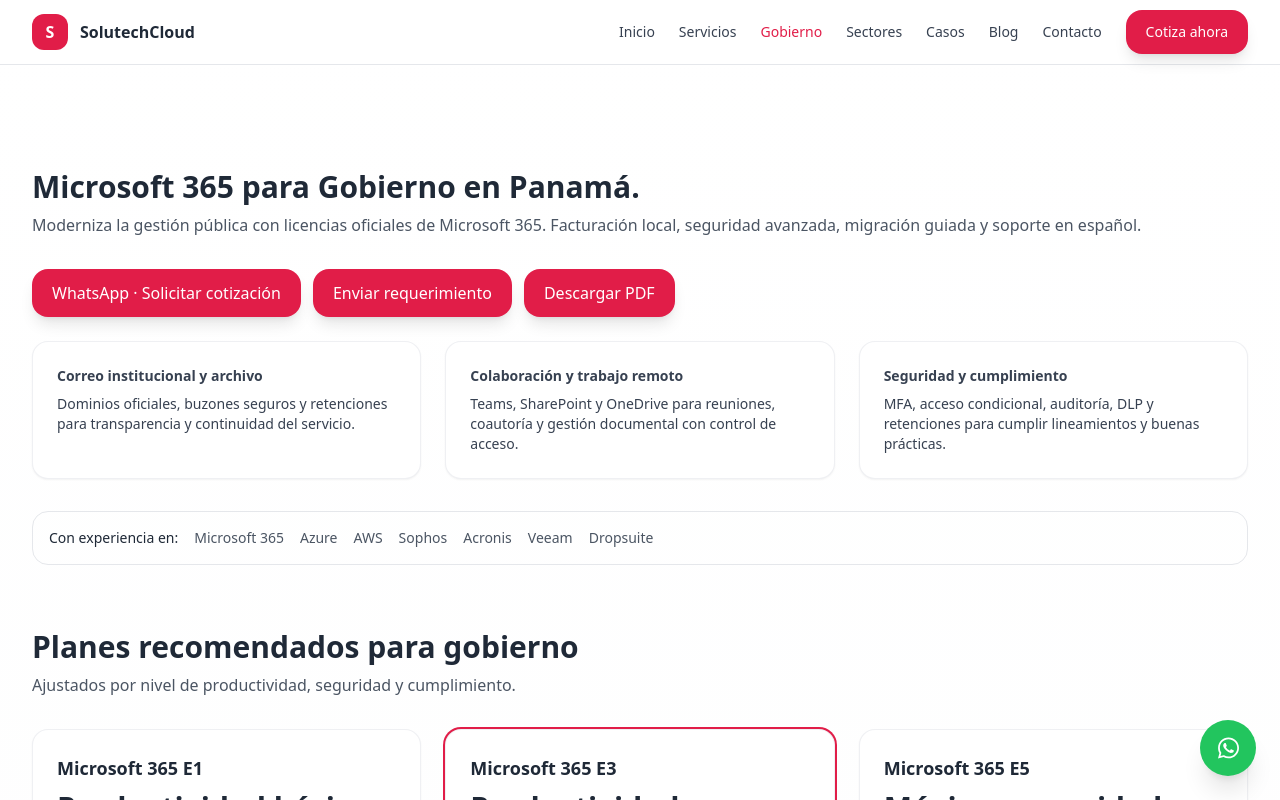
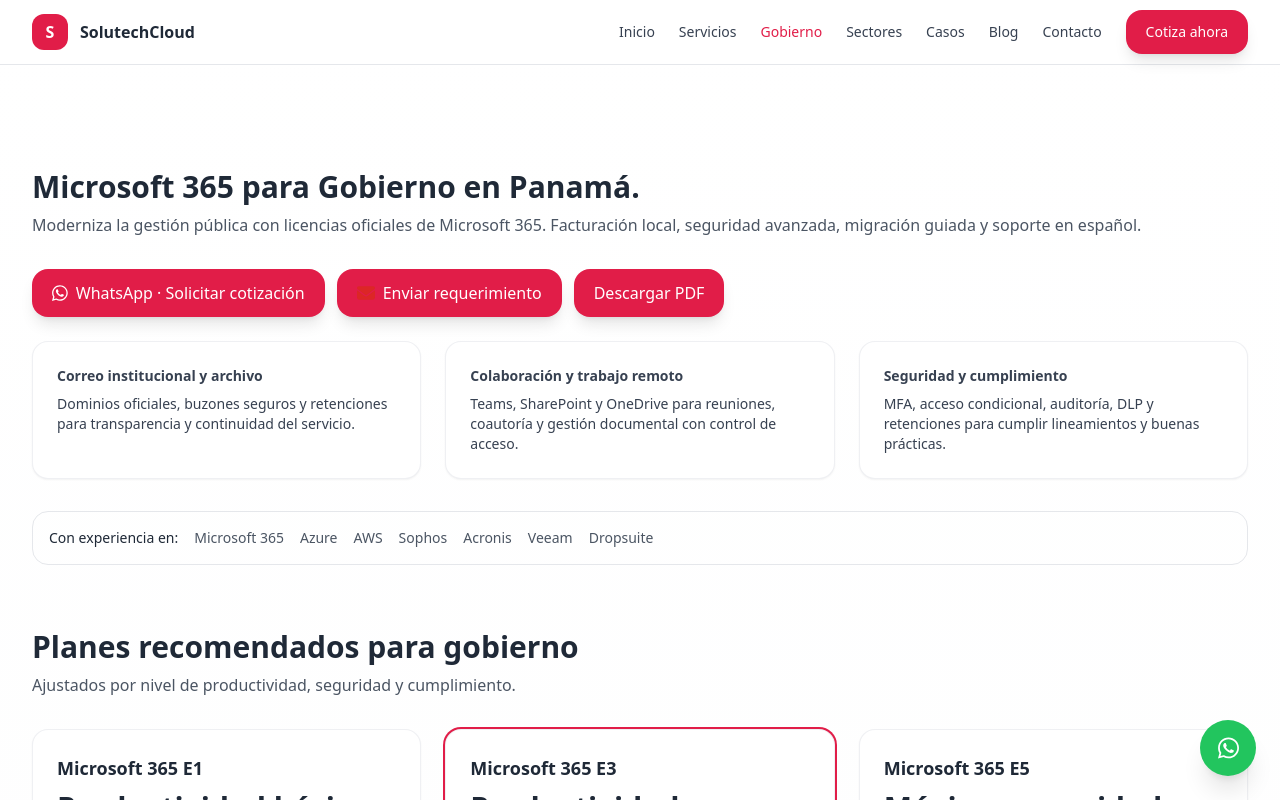
Before and after one commit to vasquezandres/solutechcloud, a Next.js app: page /gobierno in a window 1280 px wide. Shown: the top 800 px of the page. Built offline with nearby package versions, Linux system fonts and the light colour scheme.

Commit message:
fontawesome test

```diff
--- a/app/gobierno/page.tsx
+++ b/app/gobierno/page.tsx
@@ -3,6 +3,9 @@
 import FAQ from "@/components/FAQ";
 import Link from "next/link";
 import Script from "next/script";
+import { FontAwesomeIcon } from "@fortawesome/react-fontawesome";
+import { faWhatsapp, faFilePdf } from "@fortawesome/free-brands-svg-icons";
+import { faEnvelope } from "@fortawesome/free-solid-svg-icons";
 
 export const metadata = {
   title: "Microsoft 365 para Gobierno en Panamá | SolutechCloud",
@@ -18,14 +21,32 @@
         subtitle="Moderniza la gestión pública con licencias oficiales de Microsoft 365. Facturación local, seguridad avanzada, migración guiada y soporte en español."
       >
         <div className="flex flex-wrap gap-3 mb-6">
-          <a href="https://wa.me/50768886778" target="_blank" className="btn-primary">
+          <a
+            href="https://wa.me/50768886778"
+            target="_blank"
+            rel="noopener noreferrer"
+            className="btn-primary flex items-center gap-2"
+          >
+            <FontAwesomeIcon icon={faWhatsapp} className="text-white text-lg" />
             WhatsApp · Solicitar cotización
           </a>
-          <Link href="/contacto" className="btn-primary btn-ghost">
+
+          <Link href="/contacto" className="btn-primary btn-ghost flex items-center gap-2">
+            <FontAwesomeIcon icon={faEnvelope} className="text-red-600 text-lg" />
             Enviar requerimiento
           </Link>
-          <a href="/docs/Propuesta-SolutechCloud-M365-Gobierno.pdf" target="_blank" className="btn-primary">Descargar PDF</a>
+
+          <a
+            href="/docs/Propuesta-SolutechCloud-M365-Gobierno.pdf"
+            target="_blank"
+            rel="noopener noreferrer"
+            className="btn-primary flex items-center gap-2"
+          >
+            <FontAwesomeIcon icon={faFilePdf} className="text-white text-lg" />
+            Descargar PDF
+          </a>
         </div>
+
 
 
         <div className="grid md:grid-cols-3 gap-6 text-sm text-gray-700">
```
